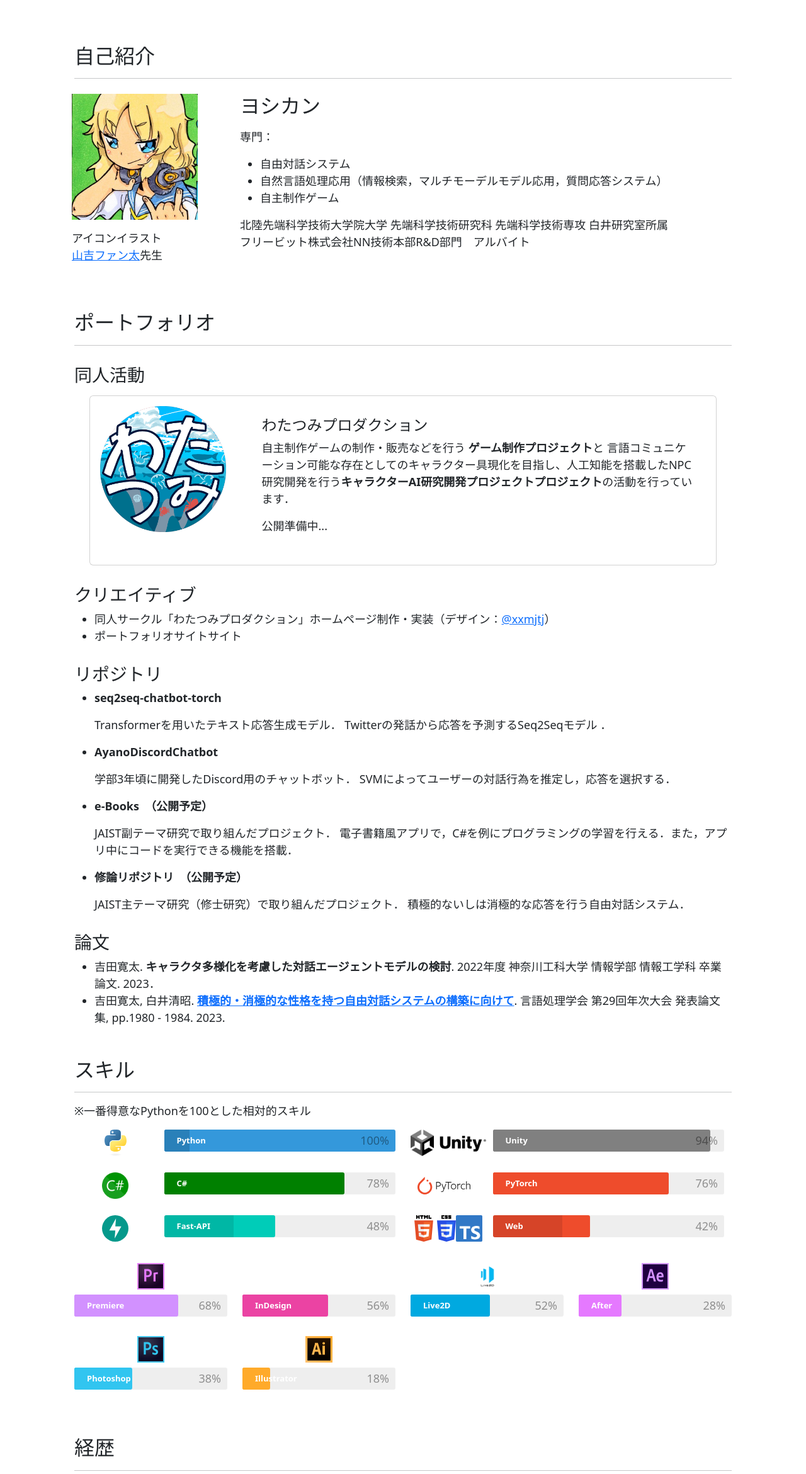
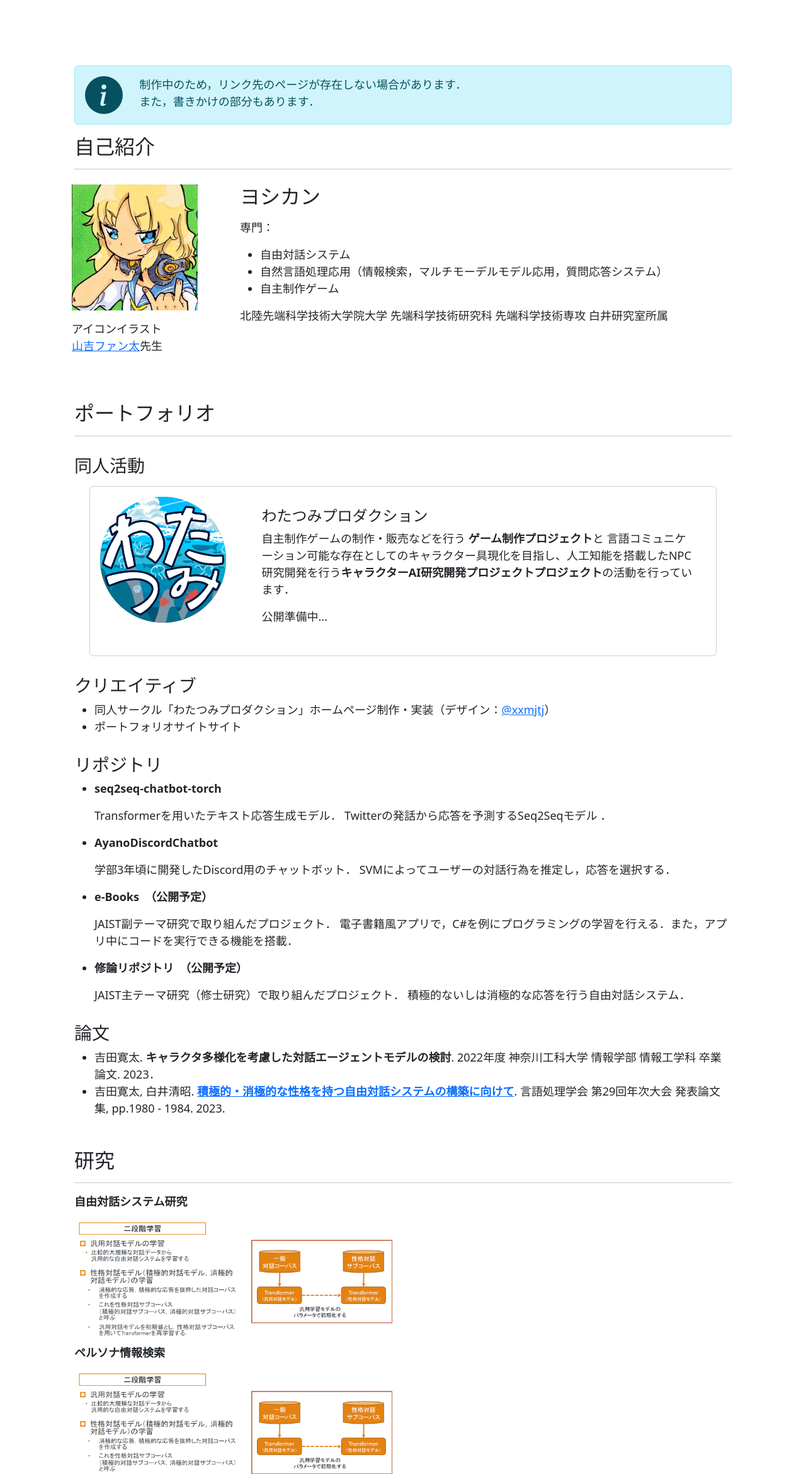
Before and after one commit to kan25d5/kan25d5.github.io, a plain HTML site: page index.html in a window 1280 px wide. Shown: the part 459-2800 px from the top of the page at 63% size. Drawn offline with nearby package versions, Linux system fonts and the light colour scheme.

Commit message:
Update index.html

```diff
--- a/index.html
+++ b/index.html
@@ -55,6 +55,9 @@
                         <a class="nav-link" href="#portfolio">ポートフォリオ</a>
                     </li>
                     <li class="nav-item">
+                        <a href="#research" class="nav-link">研究</a>
+                    </li>
+                    <li class="nav-item">
                         <a class="nav-link" href="#skill">スキル</a>
                     </li>
                     <li class="nav-item">
@@ -71,6 +74,8 @@
         </div>
     </nav>
 
+
+
     <section id="top" class="card my-5 text-white border border-0">
         <img src="images\sindy-sussengut-j_WbojwKSys-unsplash.jpg">
         <div class="card-img-overlay d-flex flex-column-reverse">
@@ -81,7 +86,28 @@
         </div>
     </section>
 
+
+
     <main id="MainContainer" class="container-sm mt-5 p-2 px-md-5">
+
+        <section class="alert alert-info" role="alert">
+            <div class="row">
+                <div class="col-md-2 col-lg-1">
+                    <svg xmlns="http://www.w3.org/2000/svg" width="60" height="60" fill="currentColor"
+                        class="bi bi-info-circle-fill" viewBox="0 0 16 16">
+                        <path
+                            d="M8 16A8 8 0 1 0 8 0a8 8 0 0 0 0 16zm.93-9.412-1 4.705c-.07.34.029.533.304.533.194 0 .487-.07.686-.246l-.088.416c-.287.346-.92.598-1.465.598-.703 0-1.002-.422-.808-1.319l.738-3.468c.064-.293.006-.399-.287-.47l-.451-.081.082-.381 2.29-.287zM8 5.5a1 1 0 1 1 0-2 1 1 0 0 1 0 2z" />
+                    </svg>
+                </div>
+                <div class="col-md-10 col-lg-11">
+                    制作中のため，リンク先のページが存在しない場合があります．<br>
+                    また，書きかけの部分もあります．
+                </div>
+            </div>
+        </section>
+
+
+
         <section id="portfolio" class="my-3">
             <h2>自己紹介</h2>
             <hr>
@@ -100,8 +126,7 @@
                         <li>自主制作ゲーム</li>
                     </ul>
                     <p>
-                        北陸先端科学技術大学院大学 先端科学技術研究科 先端科学技術専攻 白井研究室所属<br>
-                        フリービット株式会社NN技術本部R&D部門　アルバイト
+                        北陸先端科学技術大学院大学 先端科学技術研究科 先端科学技術専攻 白井研究室所属
                     </p>
                 </div>
 
@@ -186,6 +211,29 @@
                         言語処理学会 第29回年次大会 発表論文集, pp.1980 - 1984. 2023.</li>
                 </ul>
             </article>
+        </section>
+
+        <section id="research">
+            <h2 class="text-sm-star">研究</h2>
+            <hr>
+            <div class="row">
+                <p class="fw-bold">自由対話システム研究</p>
+                <div class="col ">
+                    <img class="img-fluid" src="assets\proposal.png" alt="">
+                </div>
+                <div class="col">
+                    <p></p>
+                </div>
+            </div>
+            <div class="row">
+                <p class="fw-bold">ペルソナ情報検索</p>
+                <div class="col">
+                    <img class="img-fluid" src="assets\proposal.png" alt="">
+                </div>
+                <div class="col">
+                    <p></p>
+                </div>
+            </div>
         </section>
 
         <section id="skill">
@@ -305,21 +353,21 @@
                 </div>
                 <div class="row">
                     <div class="col-lg-3 col-6">
-                        <div class="skillbar" data-percent="68">
+                        <div class="skillbar" data-percent="58">
                             <span class="skillbar-title" style="width: 0px; background: #d291ff;">Premiere Pro</span>
                             <p class="skillbar-bar" style="background: #d291ff;"></p>
                             <span class="skill-bar-percent" style="font-size: large;"></span>
                         </div>
                     </div>
                     <div class="col-lg-3 col-6">
-                        <div class="skillbar" data-percent="56">
+                        <div class="skillbar" data-percent="40">
                             <span class="skillbar-title" style="width: 0px; background: #eb43a3;">InDesign</span>
                             <p class="skillbar-bar" style="background: #eb43a3;"></p>
                             <span class="skill-bar-percent" style="font-size: large;"></span>
                         </div>
                     </div>
                     <div class="col-lg-3 col-6">
-                        <div class="skillbar" data-percent="52">
+                        <div class="skillbar" data-percent="56">
                             <span class="skillbar-title" style="width: 0px; background: #00A9E0;">Live2D</span>
                             <p class="skillbar-bar" style="background: #00A9E0;"></p>
                             <span class="skill-bar-percent" style="font-size: large;"></span>
@@ -327,7 +375,7 @@
                     </div>
                     <div class="col-lg-3 col-6">
                         <div class="skillbar" data-percent="28">
-                            <span class="skillbar-title" style="width: 0px; background: #e579ff;">After Effects</span>
+                            <span class="skillbar-title" style="width: 0px; background: #e579ff;">AfterEffects</span>
                             <p class="skillbar-bar" style="background: #e579ff;"></p>
                             <span class="skill-bar-percent" style="font-size: large;"></span>
                         </div>
```
